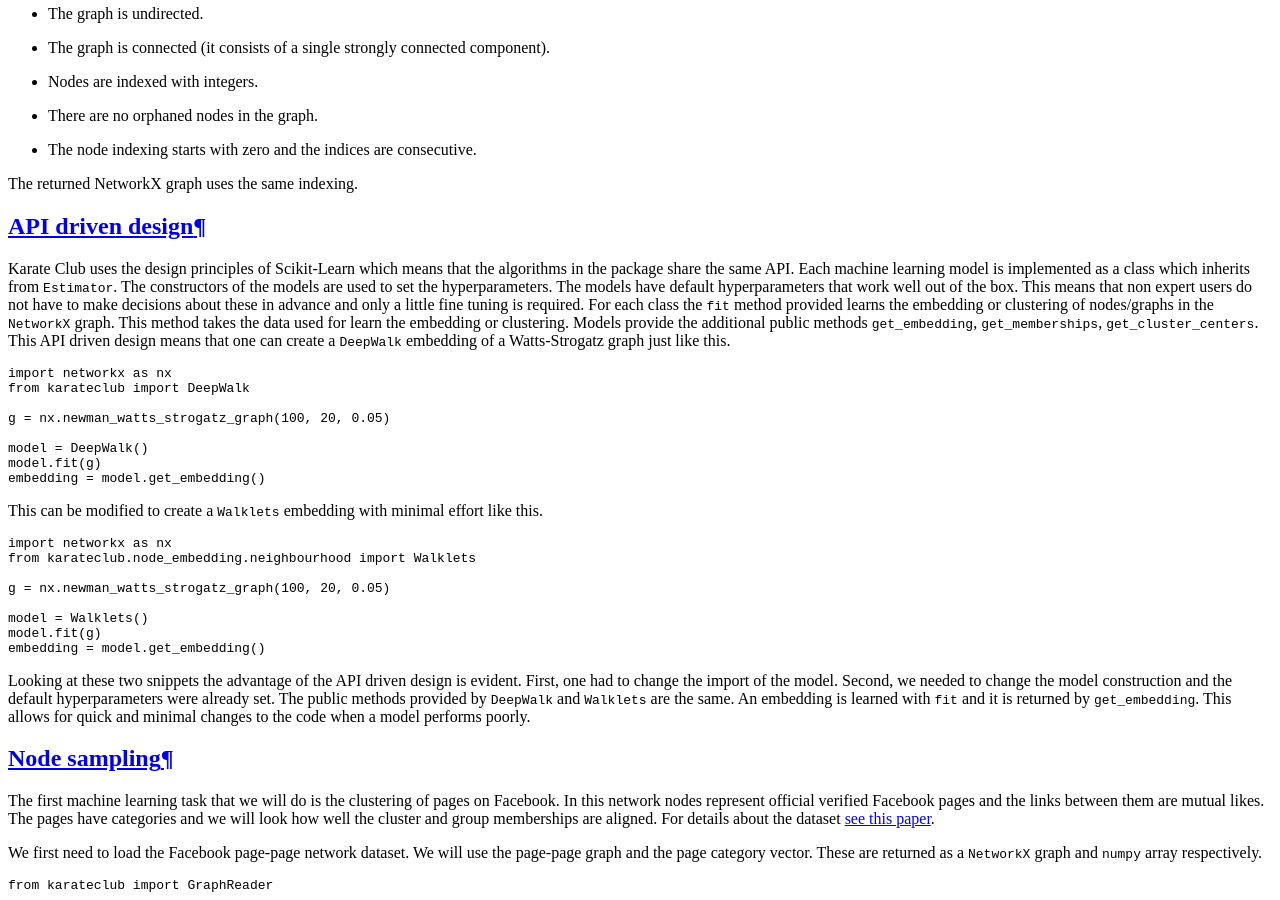
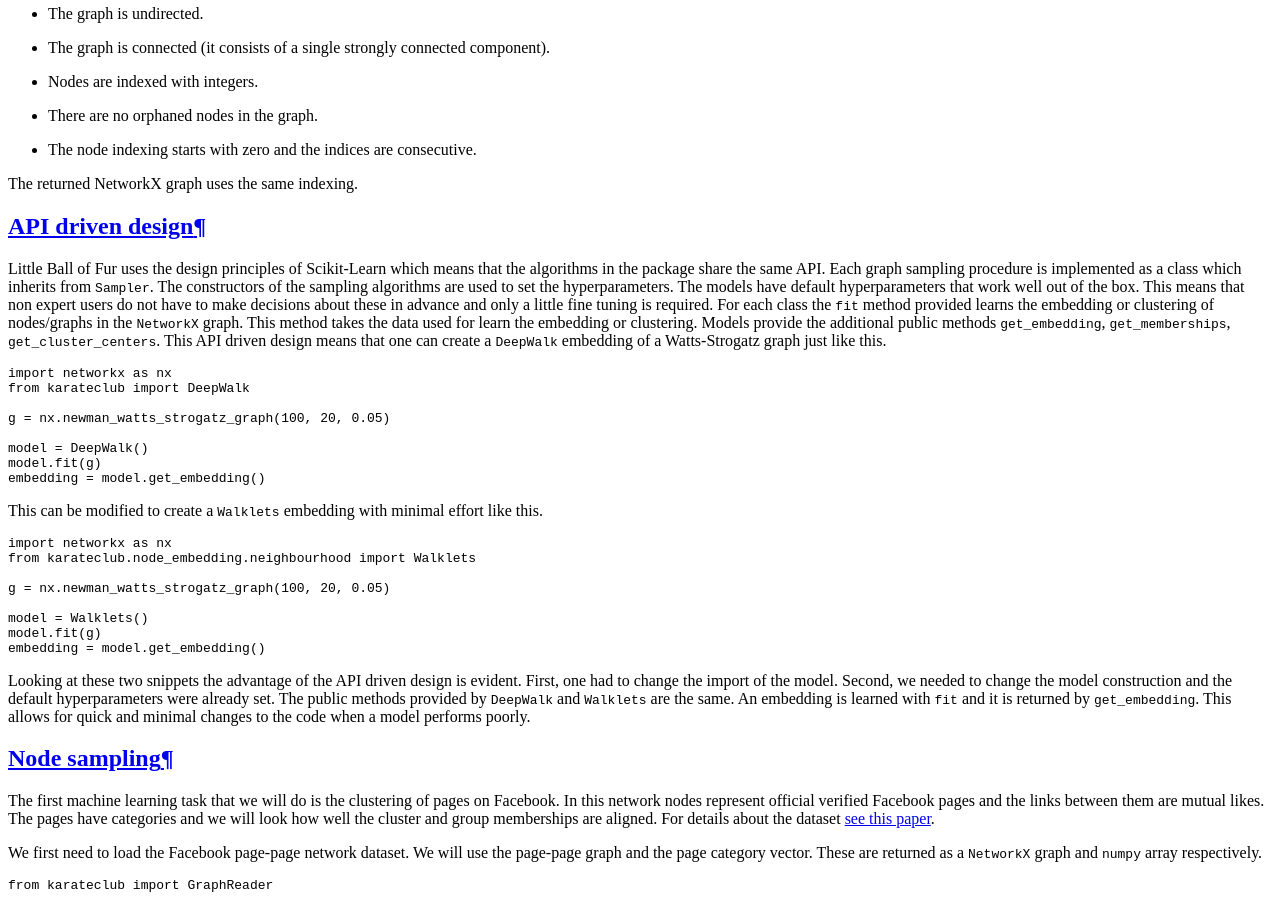
Before and after one commit to benedekrozemberczki/littleballoffur, a Sphinx documentation site: the page built from docs/source/notes/introduction.rst, in a window 1280 px wide and 900 px high, scrolled down 1663 px. Built offline with Sphinx 7.4.7 and the Read the Docs theme 2.0.0, drawn with Linux system fonts in a browser that asks for light colours; pages that are not in the unit, such as notebooks, are missing from menus.

Commit message:
Externals

```diff
--- a/docs/source/notes/introduction.rst
+++ b/docs/source/notes/introduction.rst
@@ -44,8 +44,8 @@ The returned NetworkX graph uses the same indexing.
 API driven design
 -----------------
 
-Karate Club uses the design principles of Scikit-Learn which means that the algorithms in the package share the same API. Each machine learning model
-is implemented as a class which inherits from ``Estimator``. The constructors of the models are used to set the hyperparameters. The models have
+Little Ball of Fur uses the design principles of Scikit-Learn which means that the algorithms in the package share the same API. Each graph sampling procedure
+is implemented as a class which inherits from ``Sampler``. The constructors of the sampling algorithms are used to set the hyperparameters. The models have
 default hyperparameters that work well out of the box. This means that non expert users do not have to make decisions about these in advance and only a little fine tuning is required. For each class the ``fit`` method provided learns the embedding or clustering of nodes/graphs in the ``NetworkX`` graph. This method takes the data used for learn the embedding or clustering. Models provide the additional public methods ``get_embedding``, ``get_memberships``, ``get_cluster_centers``. This API driven design means that one can create a ``DeepWalk`` embedding of a Watts-Strogatz graph just like this.
 
 .. code-block:: python
```
